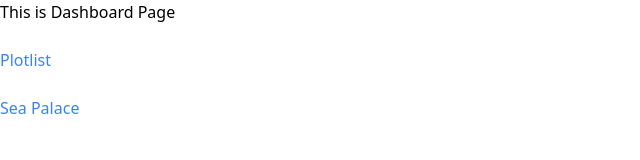
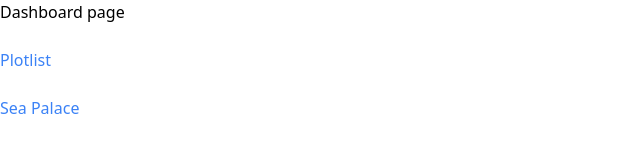
Before and after one commit to mitali453/Flat-Booking-Platfrom, a React (Create React App) app: page /DashBoard in a window 1280 px wide. Shown: the top 160 px of the page, without its empty margins (0-640 px from the left). Built offline with nearby package versions, Linux system fonts and the light colour scheme.

Commit message:
change in text

```diff
--- a/src/Pages/DashBoardPage.tsx
+++ b/src/Pages/DashBoardPage.tsx
@@ -6,7 +6,7 @@ interface Props {
 const DashBoardPage: FC<Props> = (props) => {
     return (
         <>
-            <div>This is Dashboard Page</div>
+            <div>Dashboard page</div>
             <br />
             <Link to="/search"><span className=" text-blue-500"><button>Plotlist</button></span> </Link>
             <br />
```
